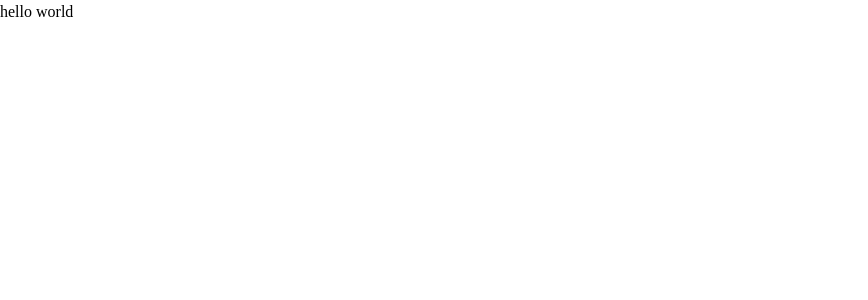
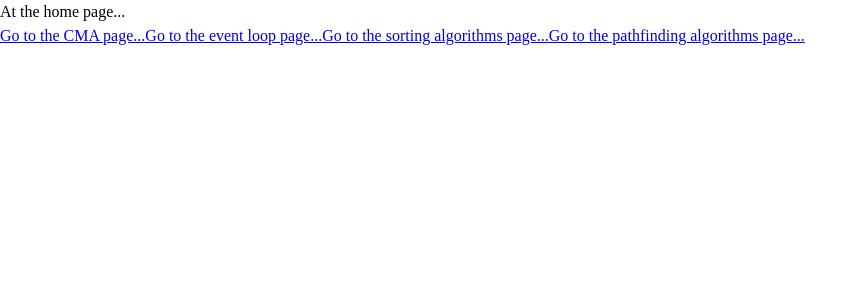
Before and after one commit to arvingarciabtw/simulations, a React (Vite) app: page / in a window 1280 px wide. Shown: the top 300 px of the page, without its empty margins (0-868 px from the left). Built offline with nearby package versions, Linux system fonts and the light colour scheme.

Commit message:
feat: implement routes

```diff
--- a/src/App.tsx
+++ b/src/app.tsx
@@ -1,7 +1,9 @@
+import { Outlet } from "react-router-dom";
+
 function App() {
 	return (
 		<>
-			<p>hello world</p>
+			<Outlet />
 		</>
 	);
 }
--- a/src/main.tsx
+++ b/src/main.tsx
@@ -1,10 +1,13 @@
 import { StrictMode } from "react";
 import { createRoot } from "react-dom/client";
 import "./styles/index.css";
-import App from "./App.tsx";
+import routes from "./routes";
+import { createBrowserRouter, RouterProvider } from "react-router";
+
+const router = createBrowserRouter(routes);
 
 createRoot(document.getElementById("root")!).render(
 	<StrictMode>
-		<App />
+		<RouterProvider router={router} />
 	</StrictMode>,
 );
--- /dev/null
+++ b/src/pages/contiguous-memory-allocation-page.tsx
@@ -0,0 +1,12 @@
+import { Link } from "react-router";
+
+function CMAPage() {
+	return (
+		<>
+			<p>At the CMA page...</p>
+			<Link to="/">Go back to home...</Link>
+		</>
+	);
+}
+
+export default CMAPage;
--- /dev/null
+++ b/src/pages/event-loop-page.tsx
@@ -0,0 +1,12 @@
+import { Link } from "react-router";
+
+function EventLoopPage() {
+	return (
+		<>
+			<p>At the event loop page...</p>
+			<Link to="/">Go back to home...</Link>
+		</>
+	);
+}
+
+export default EventLoopPage;
--- /dev/null
+++ b/src/pages/home-page.tsx
@@ -0,0 +1,17 @@
+import { Link } from "react-router";
+
+function HomePage() {
+	return (
+		<>
+			<p>At the home page...</p>
+			<Link to="/contiguous-memory-allocation">Go to the CMA page...</Link>
+			<Link to="/event-loop">Go to the event loop page...</Link>
+			<Link to="/sorting-algorithms">Go to the sorting algorithms page...</Link>
+			<Link to="/pathfinding-algorithms">
+				Go to the pathfinding algorithms page...
+			</Link>
+		</>
+	);
+}
+
+export default HomePage;
--- /dev/null
+++ b/src/pages/pathfinding-algorithms-page.tsx
@@ -0,0 +1,12 @@
+import { Link } from "react-router";
+
+function PathfindingAlgorithmsPage() {
+	return (
+		<>
+			<p>At the pathfinding algorithms page...</p>
+			<Link to="/">Go back to home...</Link>
+		</>
+	);
+}
+
+export default PathfindingAlgorithmsPage;
--- /dev/null
+++ b/src/pages/sorting-algorithms-page.tsx
@@ -0,0 +1,12 @@
+import { Link } from "react-router";
+
+function SortingAlgorithmsPage() {
+	return (
+		<>
+			<p>At the sorting algorithms page...</p>
+			<Link to="/">Go back to home...</Link>
+		</>
+	);
+}
+
+export default SortingAlgorithmsPage;
--- /dev/null
+++ b/src/routes.tsx
@@ -0,0 +1,22 @@
+import App from "./app";
+import CMAPage from "./pages/contiguous-memory-allocation-page";
+import EventLoopPage from "./pages/event-loop-page";
+import HomePage from "./pages/home-page";
+import PathfindingAlgorithmsPage from "./pages/pathfinding-algorithms-page";
+import SortingAlgorithmsPage from "./pages/sorting-algorithms-page";
+
+const routes = [
+	{
+		path: "/",
+		Component: App,
+		children: [
+			{ index: true, Component: HomePage },
+			{ path: "contiguous-memory-allocation", Component: CMAPage },
+			{ path: "event-loop", Component: EventLoopPage },
+			{ path: "sorting-algorithms", Component: SortingAlgorithmsPage },
+			{ path: "pathfinding-algorithms", Component: PathfindingAlgorithmsPage },
+		],
+	},
+];
+
+export default routes;
```
